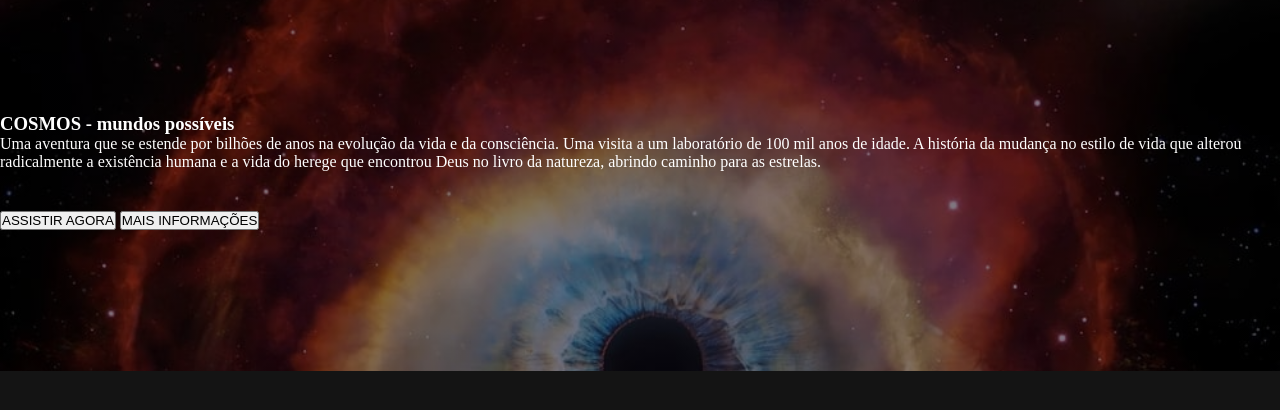
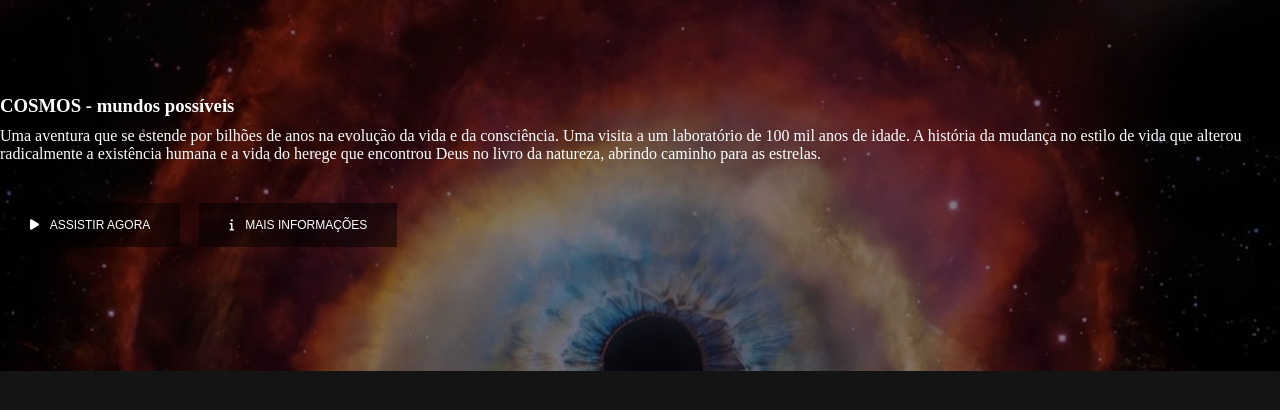
Before and after one commit to ChlsAnderson/netflix_iface, a plain HTML site: page index.html in a window 1280 px wide. Shown: the part 72-482 px from the top of the page. Drawn offline with Linux system fonts and the light colour scheme.

Commit message:
icones font awesome

```diff
--- a/index.html
+++ b/index.html
@@ -1,6 +1,7 @@
 <!DOCTYPE html>
 <html lang="en">
 <head>
+
     <meta charset="UTF-8">
     <meta http-equiv="X-UA-Compatible" content="IE=edge">
     <meta name="viewport" content="width=device-width, initial-scale=1.0">
@@ -27,15 +28,17 @@
                 <p class="descricao">Uma aventura que se estende por bilhões de anos na evolução da vida e da consciência. Uma visita a um laboratório de 100 mil anos de idade. A história da mudança no estilo de vida que alterou radicalmente a existência humana e a vida do herege que encontrou Deus no livro da natureza, abrindo caminho para as estrelas.</p>
                 <div class="botoes">
                     <button role="button" class="botao">
+                        <i class="fa fa-play"></i>
                         ASSISTIR AGORA
                     </button>
                     <button role="button" class="botao">
+                        <i class="fa fa-info"></i>
                         MAIS INFORMAÇÕES
                     </button>
                 </div>
             </div>
         </div>
     </main>
-
+    <script src="https://kit.fontawesome.com/9cbf6c6492.js" crossorigin="anonymous"></script>
 </body>
 </html>
--- a/style/main.css
+++ b/style/main.css
@@ -55,9 +55,35 @@ header nav a:hover{
 }
 
 .filme-principal .descricao {
+    margin-top: 10px;
     margin-bottom: 40px;
 }
 
-.titulo {
+.filme-principal .titulo {
+    margin-top: 15%;
     font-size: 40px;
+    font-family: 'Trebuchet MS', Arial, sans-serif;
 }
+
+.botao {
+    background-color: rgba(0,0,0,.50);
+    border: none;
+    color: white;
+
+    padding: 15px 30px;
+    margin-right: 15px;
+    font-size: 12px;
+
+    cursor: pointer;
+    transition: .3s ease all;
+
+}
+
+.botao:hover {
+    background-color: white;
+    color: black;
+}
+
+.botao i{
+    margin-right: 8px;
+}
```
